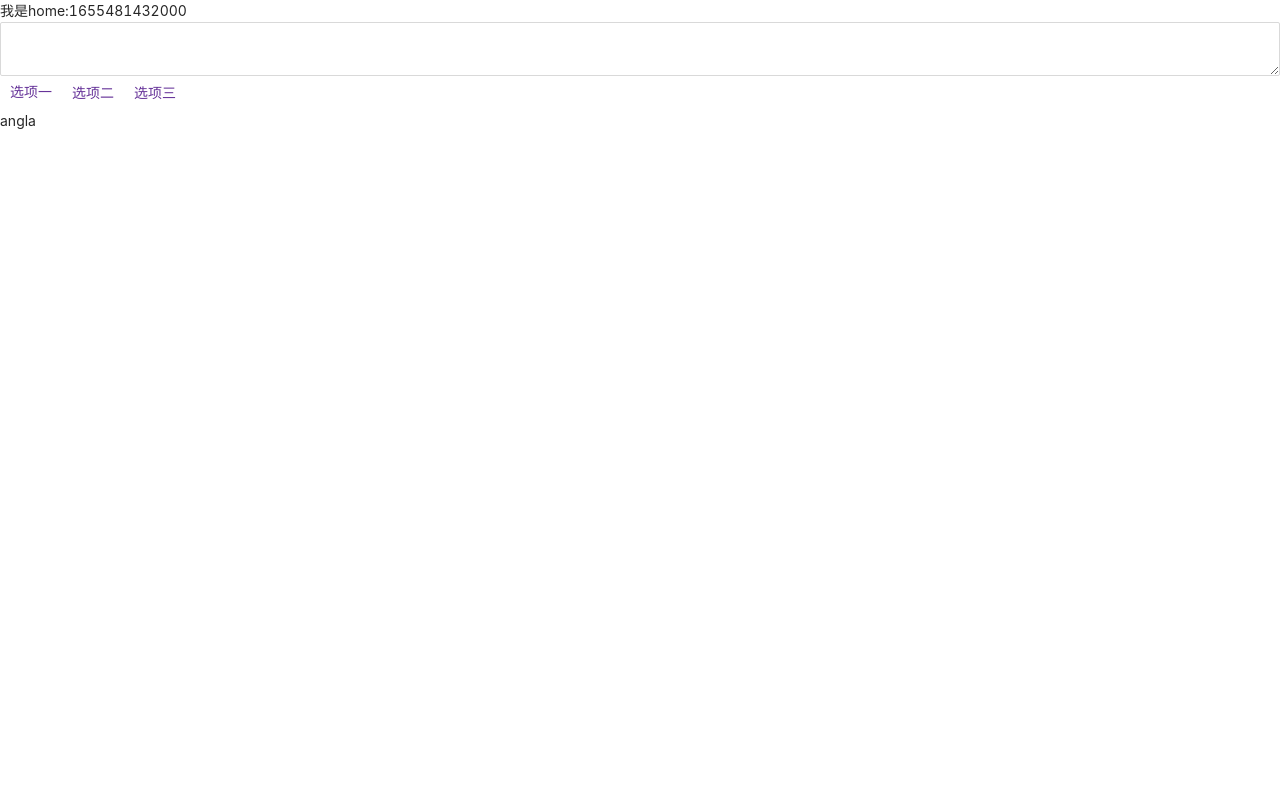
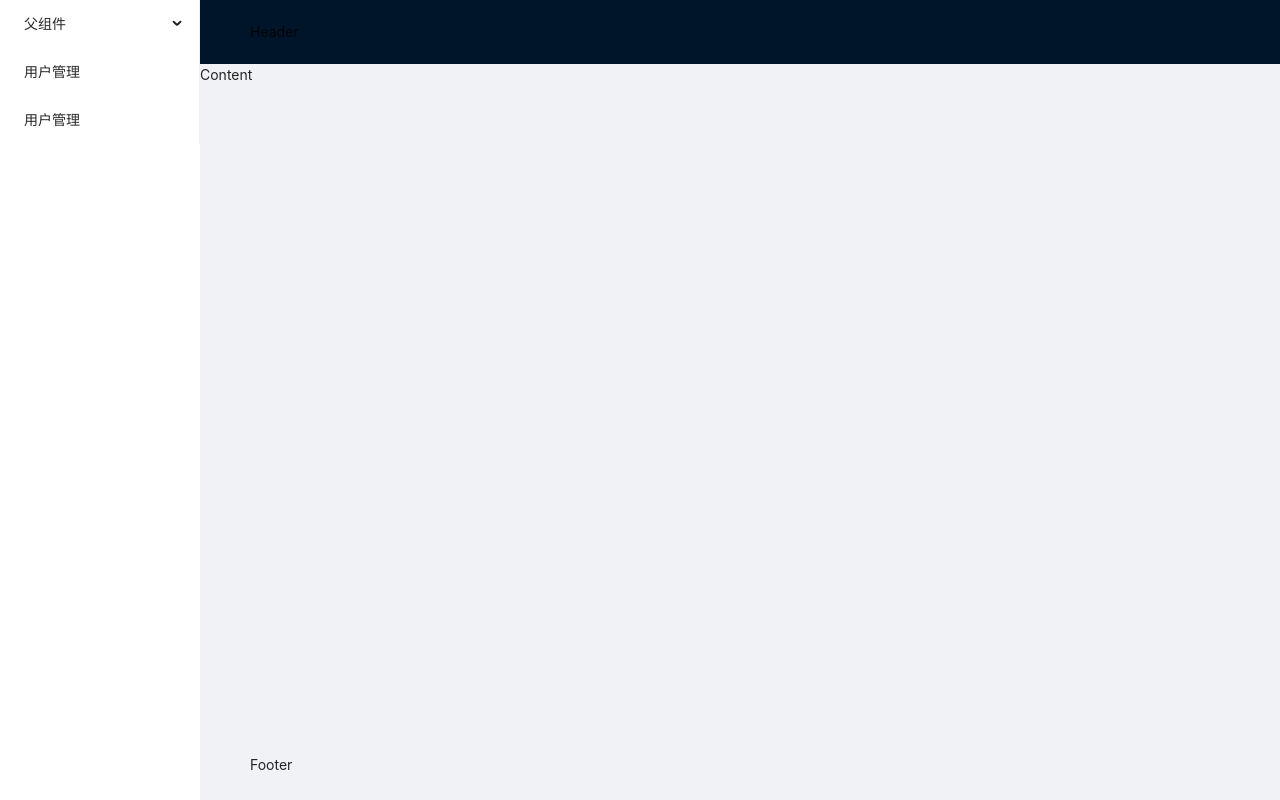
Before and after one commit to Hello-job/custom-components, a React app: page /home in a window 1280 px wide. Built offline with nearby package versions, Linux system fonts and the light colour scheme.

Commit message:
feat: 加入antd库

```diff
--- /dev/null
+++ b/src/views/MenuList/index.tsx
@@ -0,0 +1,20 @@
+import React, { memo, useState } from "react";
+import { Menu, Switch, MenuProps, Layout } from "antd";
+const { SubMenu } = Menu;
+
+const MenuList = () => {
+  return (
+    <>
+      <Menu  mode="inline">
+        <SubMenu title="父组件">
+          <Menu.Item key="2">用户管理</Menu.Item>
+          <Menu.Item key="4">用户管理</Menu.Item>
+        </SubMenu>
+        <Menu.Item key="1">用户管理</Menu.Item>
+        <Menu.Item key="3">用户管理</Menu.Item>
+      </Menu>
+    </>
+  );
+};
+
+export default memo(MenuList);
--- a/src/views/home/index.tsx
+++ b/src/views/home/index.tsx
@@ -1,21 +1,46 @@
-import React, { memo } from 'react'
+import React, { memo,useState } from 'react'
 import useDate from '../../hooks/useDate'
 import { Menu, Switch, MenuProps, Layout } from "antd";
 import { useNavigate,Outlet } from "react-router-dom";
 import AtInput from '../../components/at-input';
 import SeleTab from '../../components/Tbas'
 import Styles from './style/index.module.less'
+import MenuList from '../MenuList'
+
+const { Header, Footer, Sider, Content } = Layout;
 const { SubMenu } = Menu;
-const {Sider} = Layout; //使用定义
+
+
+
+const rootSubmenuKeys = ['sub1', 'sub2', 'sub4'];
 const Home = () => {
     const { title } = useDate({title: '我是home'})
     const navigate = useNavigate();
+    const [openKeys, setOpenKeys] = useState(['sub1']);
 
+    const onOpenChange: MenuProps['onOpenChange'] = keys => {
+      const latestOpenKey = keys.find(key => openKeys.indexOf(key) === -1);
+      if (rootSubmenuKeys.indexOf(latestOpenKey!) === -1) {
+        setOpenKeys(keys);
+      } else {
+        setOpenKeys(latestOpenKey ? [latestOpenKey] : []);
+      }
+    };
     return <>
-    {title}
+    {/* {title}
         <AtInput/>
         <SeleTab/>
-    <Outlet/>
+    <Outlet/> */}
+        <Layout>
+      <Sider>
+      <MenuList></MenuList>
+      </Sider>
+      <Layout>
+        <Header>Header</Header>
+        <Content>Content</Content>
+        <Footer>Footer</Footer>
+      </Layout>
+    </Layout>
     </>
 }
 
```
